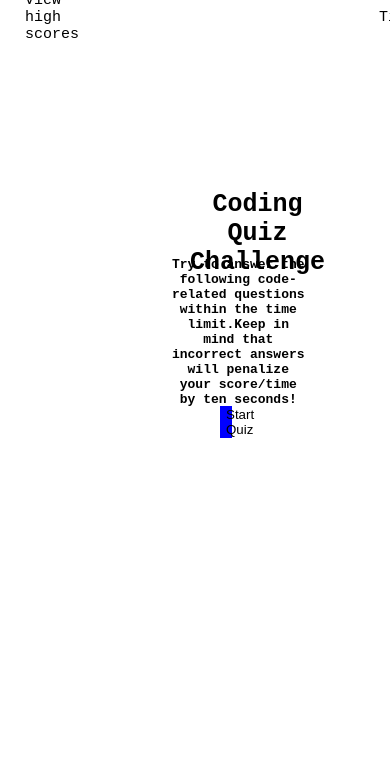
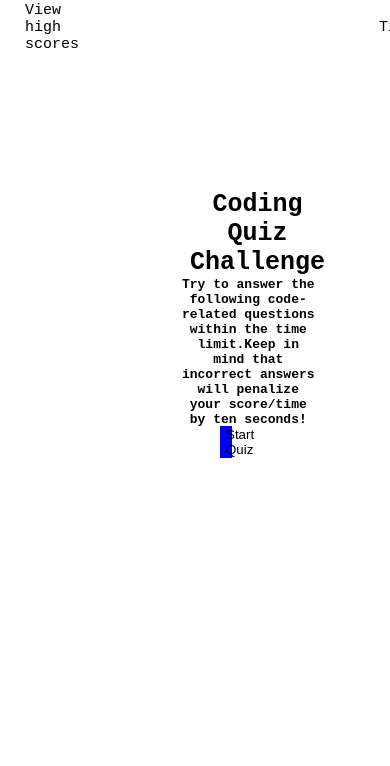
Before and after one commit to zaira222/intelligence-check, a plain HTML site: page index.html in a window 390 px wide. Shown: the top 766 px of the page. Drawn offline with Linux system fonts and the light colour scheme.

Commit message:
fixed css

```diff
--- a/assets/css/style.css
+++ b/assets/css/style.css
@@ -64,7 +64,7 @@ header nav ul {
 }
 
 header nav ul li {
-    padding: 0px 150px;
+    padding: 10px 150px;
     display: inline-block;
     list-style-type: none;
     font-size: 15px;
@@ -146,7 +146,7 @@ section {
 
     .description div {
         width: 70%;
-        margin: 10px -20px 50px -150px;
+        margin: 10px -20px 50px -120px;
     }
     #start {
         width: 100%;
@@ -215,7 +215,7 @@ section {
         width: 70%;
         float: center;
         text-align: center;
-        margin: 10px -180px;
+        margin: 30px -160px -30px -170px;
     }
 
     #start {
```
